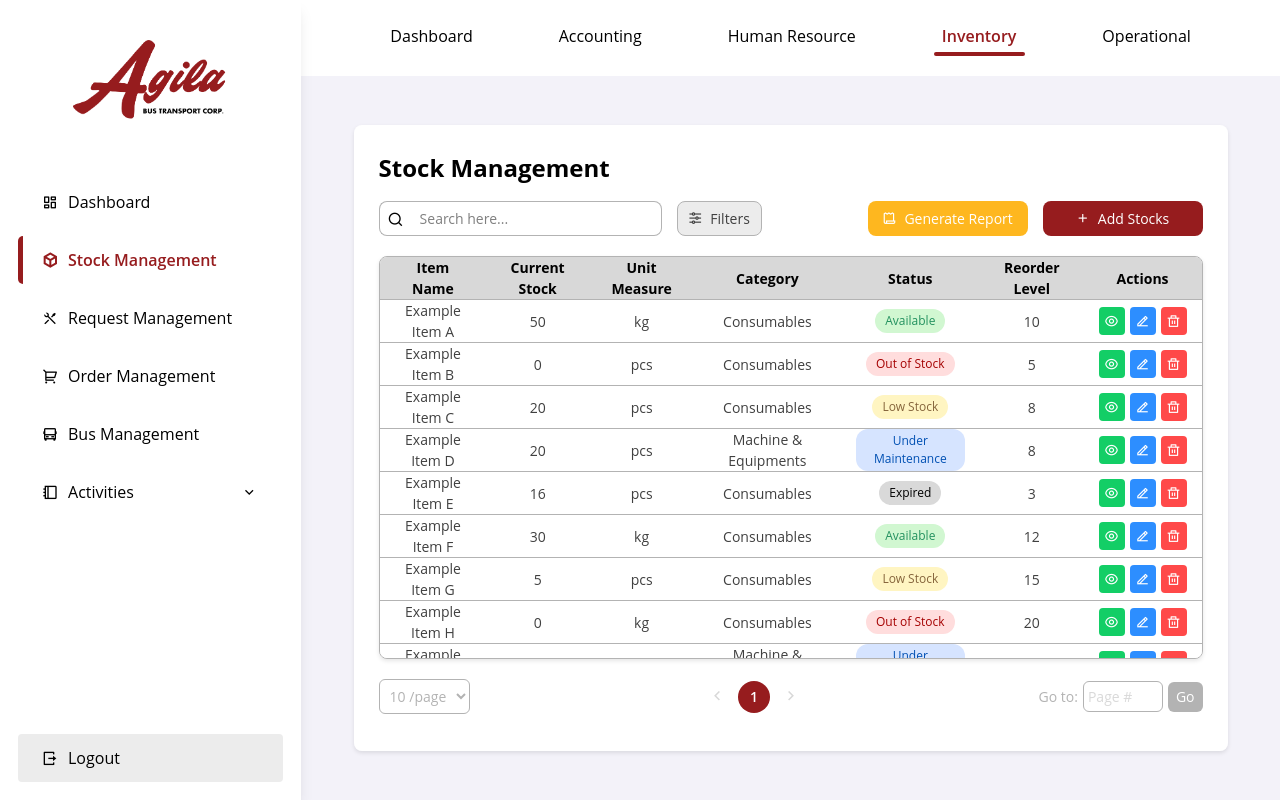
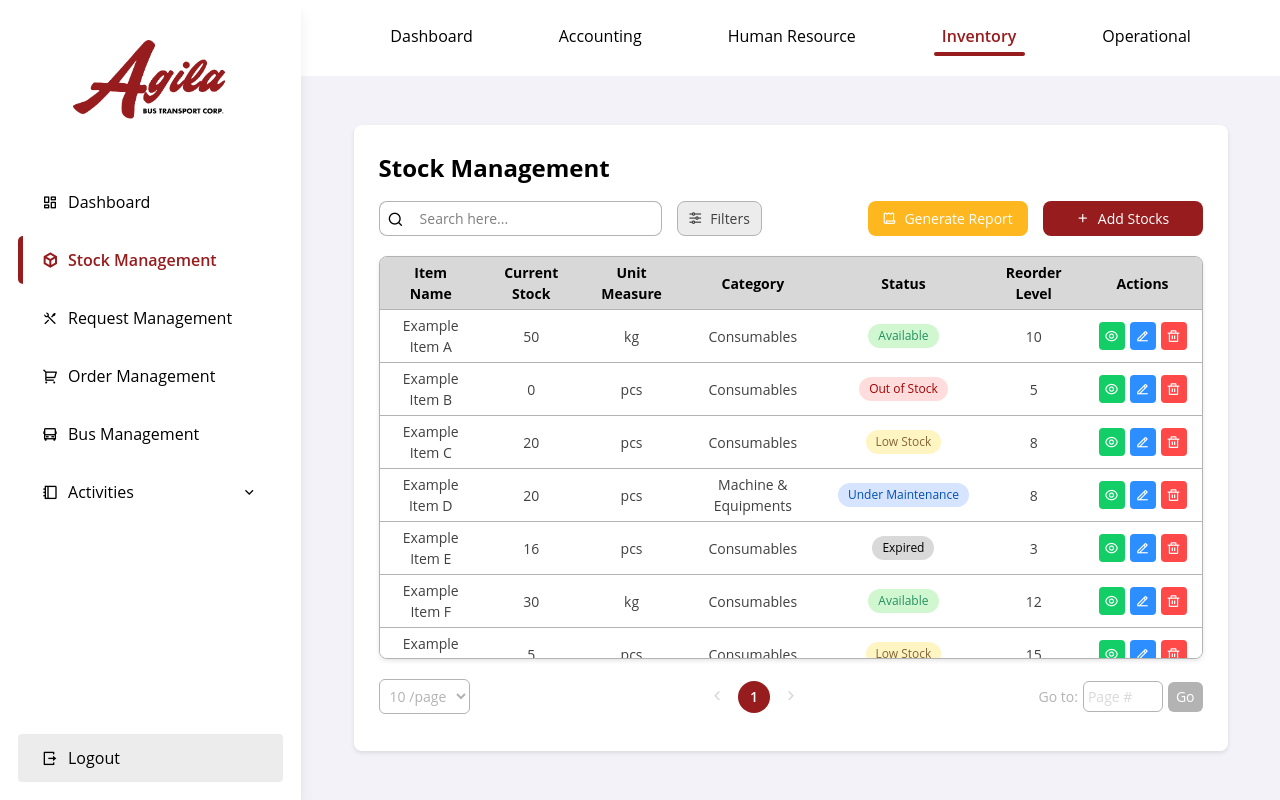
Before and after one commit to nerieannbravo/inventory-management-system, a Next.js app: page /stock-management in a window 1280 px wide. Built offline with nearby package versions, Linux system fonts and the light colour scheme; what @react-pdf/renderer would draw is missing.

Commit message:
updated table style

```diff
--- a/src/styles/tables.css
+++ b/src/styles/tables.css
@@ -74,8 +74,12 @@
 
 .table-heading th,
 .table-body td {
-    padding: 0 15px;
+    padding: 5px 15px;
     text-overflow: ellipsis;
+}
+
+.table-body .table-status {
+    white-space: nowrap;
 }
 
 
```
